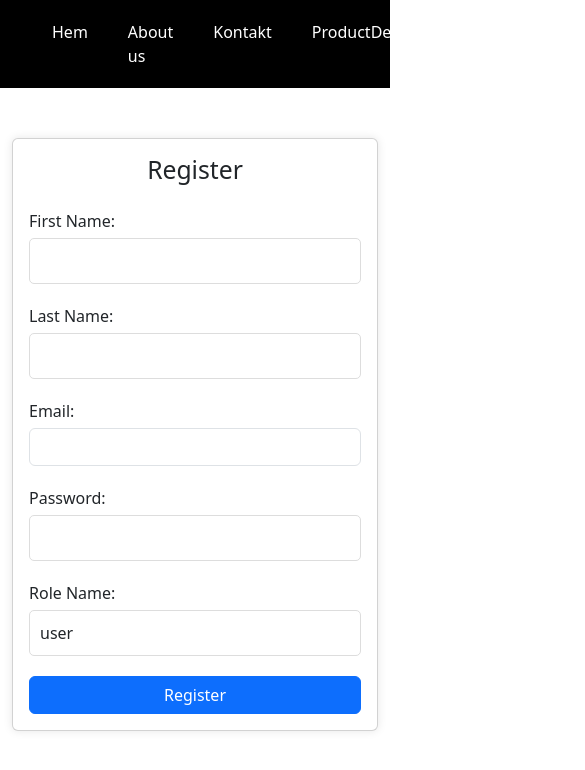
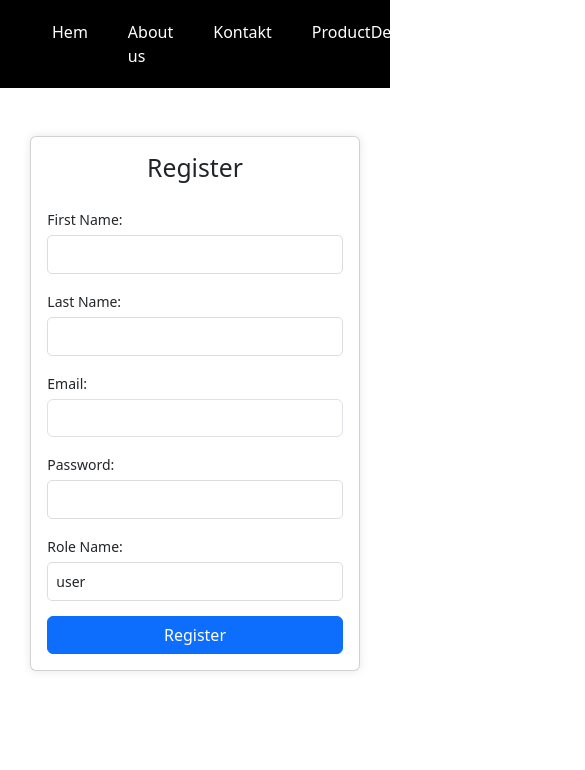
Before and after one commit to JakobECode/FlameFrontend, a React (Create React App) app: page /Register in a window 390 px wide. Shown: the top 770 px of the page, 585 px wide, since content can reach past the window. Built offline with nearby package versions, Linux system fonts and the light colour scheme.

Commit message:
Add OrderList

```diff
--- a/src/components/navigation/Navigation.jsx
+++ b/src/components/navigation/Navigation.jsx
@@ -12,6 +12,7 @@ const Navigation = () => {
                 <li><NavLink to="/productdetail">ProductDetail</NavLink></li>
                 <li><NavLink to="/login">Login</NavLink></li>
                 <li><NavLink to="/Register">Register</NavLink></li>
+                <li><NavLink to="/OrderList">OrderList</NavLink></li>
 
             </ul>
 
--- a/src/components/partials/Routing.jsx
+++ b/src/components/partials/Routing.jsx
@@ -7,6 +7,7 @@ import Login from "../views/Login";
 import Register from "../views/Register";
 import Contact from "../views/Contact";
 import About from "../views/About";
+import OrderList from "../views/OrderList";
 
 const Routing = () => {
     return(
@@ -19,8 +20,7 @@ const Routing = () => {
             <Route path ='/Register' element={<Register/>}/>
             <Route path ='/Contact' element={<Contact/>}/>
             <Route path ='/About' element={<About/>}/>
-
-
+            <Route path ='/OrderList' element={<OrderList/>}/>
 
         </Routes>
     )
--- a/src/components/views/FormStyles.css
+++ b/src/components/views/FormStyles.css
@@ -60,3 +60,46 @@ form {
     border-color: #007bff;
     box-shadow: 0 0 2px #007bff;
   }
+
+  /* Responsive Design Adjustments */
+@media (max-width: 768px) {
+  form {
+      padding: 15px; /* Slightly less padding to save space */
+      margin: 20px auto;
+  }
+
+  h2 {
+      font-size: 18px; /* Smaller heading for smaller screens */
+  }
+
+  input[type="text"],
+  input[type="password"],
+  button {
+      padding: 8px; /* Smaller padding for input fields and button */
+  }
+
+  label {
+      font-size: 14px; /* Smaller label font size */
+  }
+}
+
+@media (max-width: 480px) {
+  form {
+      margin: 10px auto;
+      max-width: 90%; /* Allow form to take more horizontal space */
+  }
+
+  h2 {
+      font-size: 16px; /* Even smaller heading for very small screens */
+  }
+
+  div {
+      margin-bottom: 15px;
+  }
+
+  input[type="text"],
+  input[type="password"],
+  button {
+      font-size: 14px; /* Increase font size for readability on very small devices */
+  }
+}
--- /dev/null
+++ b/src/components/views/OrderList.jsx
@@ -0,0 +1,77 @@
+import React, { useState, useEffect } from 'react';
+import { Link } from 'react-router-dom';
+import { Modal, Button, Card } from 'react-bootstrap';
+
+const API_URL = 'https://localhost:7272/api/Order/AllOrders';
+
+const fetchOrders = async () => {
+  const response = await fetch(API_URL);
+  if (!response.ok) {
+    throw new Error('Network response was not ok');
+  }
+  return await response.json();
+};
+
+const OrderList = () => {
+  const [orders, setOrders] = useState([]);
+  const [error, setError] = useState('');
+  const [loading, setLoading] = useState(true);
+
+  useEffect(() => {
+    fetchOrders().then(setOrders).catch(error => {
+      setError(error.message);
+    }).finally(() => {
+      setLoading(false);
+    });
+  }, []);
+
+  if (loading) return (
+    <div className="container mt-3 text-center">
+      <p>Loading orders...</p>
+    </div>
+  );
+
+  if (error) return (
+    <Modal show={true} onHide={() => setError('')}>
+      <Modal.Header closeButton>
+        <Modal.Title>Error</Modal.Title>
+      </Modal.Header>
+      <Modal.Body>Error loading orders: {error}</Modal.Body>
+      <Modal.Footer>
+        <Button variant="secondary" onClick={() => setError('')}>
+          Close
+        </Button>
+      </Modal.Footer>
+    </Modal>
+  );
+
+  const formatDate = (dateString) => {
+    const date = new Date(dateString);
+    return date.toLocaleDateString() + ' ' + date.toLocaleTimeString();
+  };
+
+  return (
+    <div className="container mt-3">
+      <h1 className="mb-3">Order List</h1>
+      <div className="d-flex flex-wrap justify-content-start">
+        {orders.map(order => (
+          <Card key={order.id} className="m-2" style={{ width: '18rem' }}>
+            <Card.Body>
+              <Card.Title>{order.name}</Card.Title>
+              <Card.Subtitle className="mb-2 text-muted">Order Date: {formatDate(order.orderDate)}</Card.Subtitle>
+              <Card.Text>
+                Status: {order.orderStatus}<br/>
+                Address: {order.streetName}
+              </Card.Text>
+              <Link to={`/order/${order.id}`} className="btn btn-primary">
+                View Details
+              </Link>
+            </Card.Body>
+          </Card>
+        ))}
+      </div>
+    </div>
+  );
+};
+
+export default OrderList;
```
Also changed, not shown: src/components/views/Orders.jsx (deleted, +0 -79 lines).
